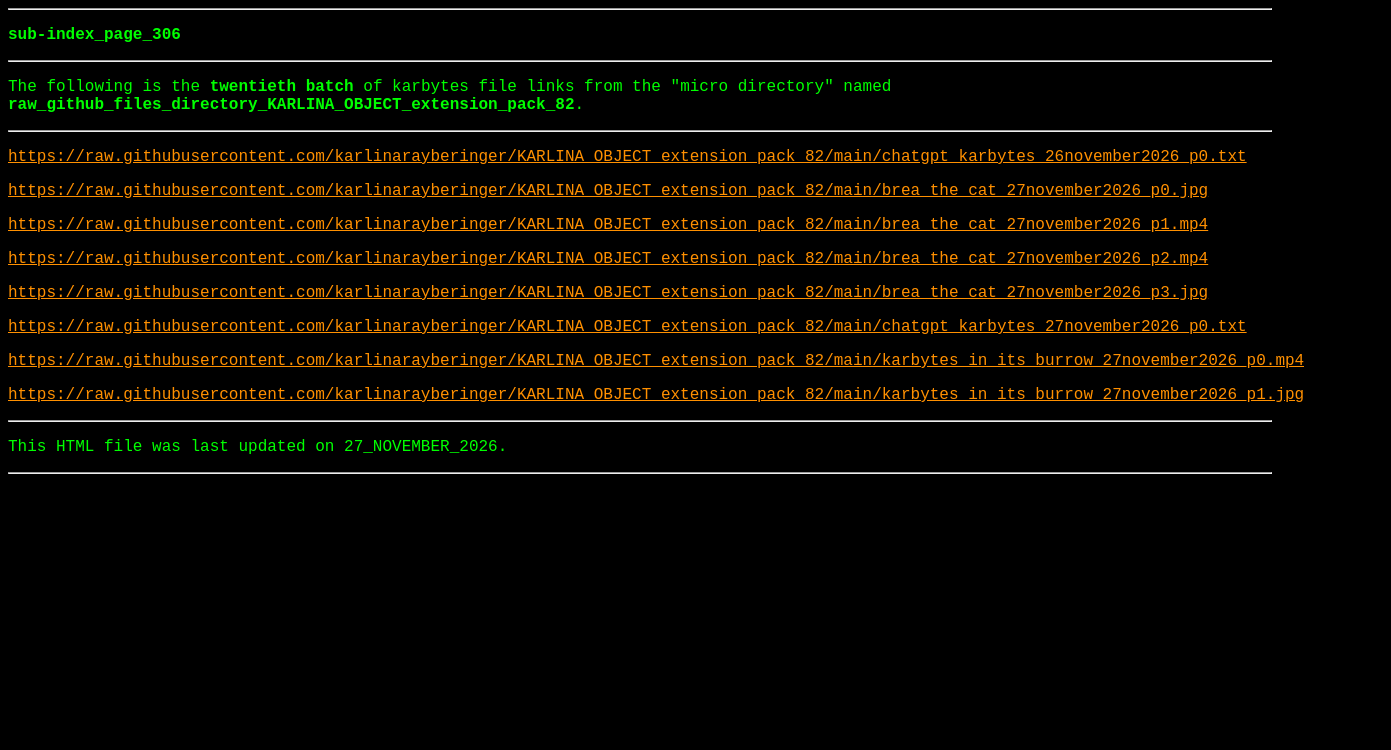
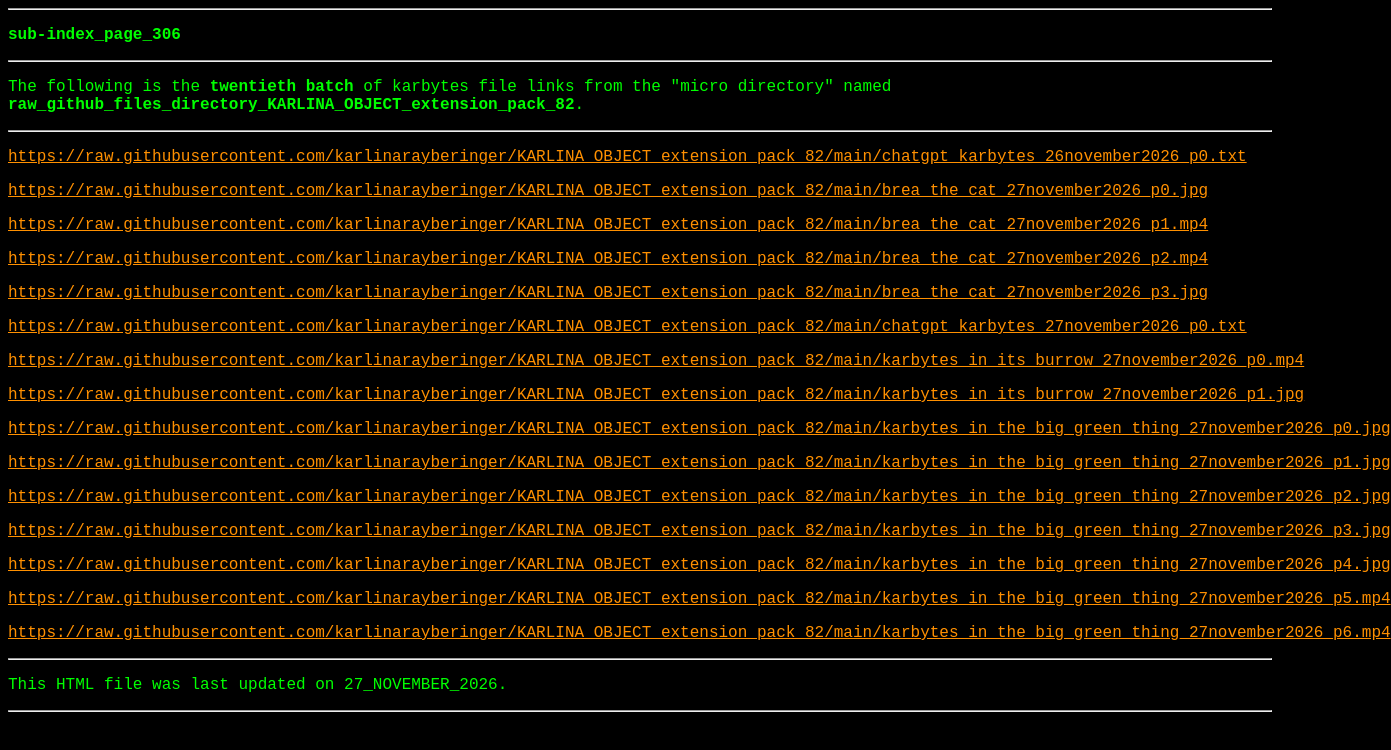
Before and after one commit to karbytessupporter/karbytes_wayback_machine_saves_precision_batches_extension_1, a plain HTML site: page sub-index_page_306.html in a window 1280 px wide. Shown: the whole page, 1391 px wide, since content can reach past the window. Drawn offline with Linux system fonts and the light colour scheme.

Commit message:
Update sub-index_page_306.html

```diff
--- a/sub-index_page_306.html
+++ b/sub-index_page_306.html
@@ -35,6 +35,13 @@
 <p><a style="background: #000000;color: #ff9000" href="https://raw.githubusercontent.com/karlinarayberinger/KARLINA_OBJECT_extension_pack_82/main/chatgpt_karbytes_27november2026_p0.txt" target="_blank" rel="noopener">https://raw.githubusercontent.com/karlinarayberinger/KARLINA_OBJECT_extension_pack_82/main/chatgpt_karbytes_27november2026_p0.txt</a></p>
 <p><a style="background: #000000;color: #ff9000" href="https://raw.githubusercontent.com/karlinarayberinger/KARLINA_OBJECT_extension_pack_82/main/karbytes_in_its_burrow_27november2026_p0.mp4" target="_blank" rel="noopener">https://raw.githubusercontent.com/karlinarayberinger/KARLINA_OBJECT_extension_pack_82/main/karbytes_in_its_burrow_27november2026_p0.mp4</a></p>
 <p><a style="background: #000000;color: #ff9000" href="https://raw.githubusercontent.com/karlinarayberinger/KARLINA_OBJECT_extension_pack_82/main/karbytes_in_its_burrow_27november2026_p1.jpg" target="_blank" rel="noopener">https://raw.githubusercontent.com/karlinarayberinger/KARLINA_OBJECT_extension_pack_82/main/karbytes_in_its_burrow_27november2026_p1.jpg</a></p>
+<p><a style="background: #000000;color: #ff9000" href="https://raw.githubusercontent.com/karlinarayberinger/KARLINA_OBJECT_extension_pack_82/main/karbytes_in_the_big_green_thing_27november2026_p0.jpg" target="_blank" rel="noopener">https://raw.githubusercontent.com/karlinarayberinger/KARLINA_OBJECT_extension_pack_82/main/karbytes_in_the_big_green_thing_27november2026_p0.jpg</a></p>
+<p><a style="background: #000000;color: #ff9000" href="https://raw.githubusercontent.com/karlinarayberinger/KARLINA_OBJECT_extension_pack_82/main/karbytes_in_the_big_green_thing_27november2026_p1.jpg" target="_blank" rel="noopener">https://raw.githubusercontent.com/karlinarayberinger/KARLINA_OBJECT_extension_pack_82/main/karbytes_in_the_big_green_thing_27november2026_p1.jpg</a></p>
+<p><a style="background: #000000;color: #ff9000" href="https://raw.githubusercontent.com/karlinarayberinger/KARLINA_OBJECT_extension_pack_82/main/karbytes_in_the_big_green_thing_27november2026_p2.jpg" target="_blank" rel="noopener">https://raw.githubusercontent.com/karlinarayberinger/KARLINA_OBJECT_extension_pack_82/main/karbytes_in_the_big_green_thing_27november2026_p2.jpg</a></p>
+<p><a style="background: #000000;color: #ff9000" href="https://raw.githubusercontent.com/karlinarayberinger/KARLINA_OBJECT_extension_pack_82/main/karbytes_in_the_big_green_thing_27november2026_p3.jpg" target="_blank" rel="noopener">https://raw.githubusercontent.com/karlinarayberinger/KARLINA_OBJECT_extension_pack_82/main/karbytes_in_the_big_green_thing_27november2026_p3.jpg</a></p>
+<p><a style="background: #000000;color: #ff9000" href="https://raw.githubusercontent.com/karlinarayberinger/KARLINA_OBJECT_extension_pack_82/main/karbytes_in_the_big_green_thing_27november2026_p4.jpg" target="_blank" rel="noopener">https://raw.githubusercontent.com/karlinarayberinger/KARLINA_OBJECT_extension_pack_82/main/karbytes_in_the_big_green_thing_27november2026_p4.jpg</a></p>
+<p><a style="background: #000000;color: #ff9000" href="https://raw.githubusercontent.com/karlinarayberinger/KARLINA_OBJECT_extension_pack_82/main/karbytes_in_the_big_green_thing_27november2026_p5.mp4" target="_blank" rel="noopener">https://raw.githubusercontent.com/karlinarayberinger/KARLINA_OBJECT_extension_pack_82/main/karbytes_in_the_big_green_thing_27november2026_p5.mp4</a></p>
+<p><a style="background: #000000;color: #ff9000" href="https://raw.githubusercontent.com/karlinarayberinger/KARLINA_OBJECT_extension_pack_82/main/karbytes_in_the_big_green_thing_27november2026_p6.mp4" target="_blank" rel="noopener">https://raw.githubusercontent.com/karlinarayberinger/KARLINA_OBJECT_extension_pack_82/main/karbytes_in_the_big_green_thing_27november2026_p6.mp4</a></p>
 
 <hr>
 
```
